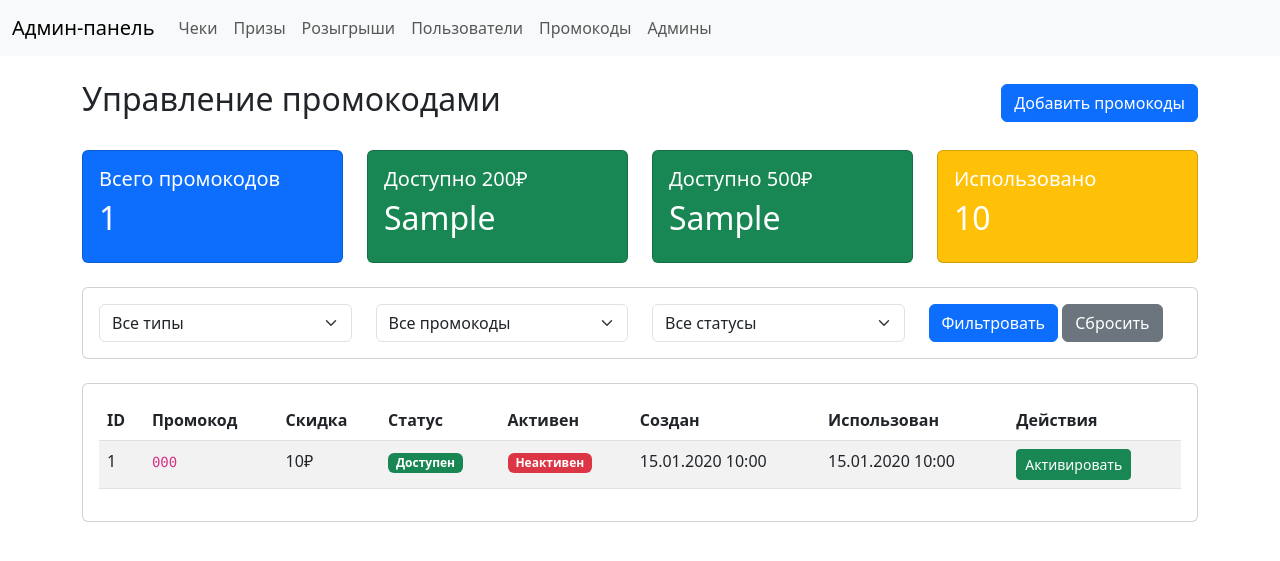
After one commit to BumBood/qrBot, a FastAPI app: template src/web/templates/promocodes.html in a window 1280 px wide. The commit adds this page. Shown: the top 561 px of the page. Run offline with FastAPI, Linux system fonts and the light colour scheme; the template is opened without the code that fills it: most values are stand-ins (such as "Sample title", 1, 10 or a date in 2020).

Commit message:
Добавлены функции активации и фильтрации промокодов в сервисе промокодов. Обновлен административный интерфейс для управления промокодами: добавлены маршруты для активации и деактивации промокодов, а также возможность фильтрации по статусу активности. В шаблоне base.html добавлена ссылка на страницу управления промокодами.

```diff
--- a/src/web/main.py
+++ b/src/web/main.py
@@ -8,8 +8,10 @@ from sqlalchemy import select
 from sqlalchemy.ext.asyncio import AsyncSession
 from models.receipt_model import Receipt
 from models.user_model import User
+from models.promocode_model import Promocode
 from services.lottery_service import select_winner, notify_winner, notify_participants
 from services.weekly_lottery_service import WeeklyLotteryService
+from services.promocode_service import promocode_service
 from starlette.middleware.sessions import SessionMiddleware
 from passlib.context import CryptContext
 from fastapi import HTTPException, status
@@ -261,3 +263,114 @@ async def list_lotteries(
     return templates.TemplateResponse(
         "lotteries.html", {"request": request, "lotteries": lotteries}
     )
+
+
+@app.get("/admin/promocodes", response_class=HTMLResponse)
+async def list_promocodes(
+    request: Request,
+    current_admin: AdminUser = Depends(get_current_admin),
+    discount_amount: str = None,
+    is_used: str = None,
+    is_active: str = None,
+    message: str = None,
+    session: AsyncSession = Depends(get_db),
+):
+    """Страница управления промокодами"""
+
+    # Получаем статистику
+    stats = await promocode_service.get_promocodes_stats(session)
+
+    # Парсим фильтры
+    discount_filter = (
+        int(discount_amount) if discount_amount and discount_amount.isdigit() else None
+    )
+    used_filter = (
+        is_used == "true" if is_used else (False if is_used == "false" else None)
+    )
+    active_filter = (
+        is_active == "true" if is_active else (False if is_active == "false" else None)
+    )
+
+    # Получаем список промокодов с фильтрацией
+    promocodes = await promocode_service.get_promocodes_list(
+        session,
+        discount_amount=discount_filter,
+        is_used=used_filter,
+        is_active=active_filter,
+        limit=100,
+    )
+
+    return templates.TemplateResponse(
+        "promocodes.html",
+        {
+            "request": request,
+            "promocodes": promocodes,
+            "stats": stats,
+            "filters": {
+                "discount_amount": discount_amount,
+                "is_used": is_used,
+                "is_active": is_active,
+            },
+            "message": message,
+        },
+    )
+
+
+@app.post("/admin/promocodes/add")
+async def add_promocodes(
+    request: Request,
+    discount_amount: int = Form(...),
+    codes: str = Form(...),
+    current_admin: AdminUser = Depends(get_current_admin),
+    session: AsyncSession = Depends(get_db),
+):
+    """Добавление новых промокодов"""
+
+    # Парсим промокоды из текста
+    codes_list = [line.strip() for line in codes.split("\n") if line.strip()]
+
+    if not codes_list:
+        return RedirectResponse(
+            url="/admin/promocodes?message=Не найдено ни одного промокода",
+            status_code=303,
+        )
+
+    # Добавляем промокоды через сервис
+    result = await promocode_service.add_promocodes(
+        session, codes_list, discount_amount
+    )
+
+    if result["success"]:
+        message = f"Добавлено {result['added_count']} промокодов, пропущено {result['skipped_count']}"
+    else:
+        message = f"Ошибка: {result['error']}"
+
+    return RedirectResponse(url=f"/admin/promocodes?message={message}", status_code=303)
+
+
+@app.post("/admin/promocodes/{promocode_id}/deactivate")
+async def deactivate_promocode(
+    promocode_id: int,
+    current_admin: AdminUser = Depends(get_current_admin),
+    session: AsyncSession = Depends(get_db),
+):
+    """Деактивация промокода"""
+
+    result = await promocode_service.deactivate_promocode(session, promocode_id)
+
+    message = result.get("message", result.get("error", "Неизвестная ошибка"))
+    return RedirectResponse(url=f"/admin/promocodes?message={message}", status_code=303)
+
+
+@app.post("/admin/promocodes/{promocode_id}/activate")
+async def activate_promocode(
+    promocode_id: int,
+    current_admin: AdminUser = Depends(get_current_admin),
+    session: AsyncSession = Depends(get_db),
+):
+    """Активация промокода"""
+
+    result = await promocode_service.activate_promocode(session, promocode_id)
+
+    message = result.get("message", result.get("error", "Неизвестная ошибка"))
+    return RedirectResponse(url=f"/admin/promocodes?message={message}", status_code=303)
--- a/src/web/templates/base.html
+++ b/src/web/templates/base.html
@@ -18,6 +18,7 @@
         <li class="nav-item"><a class="nav-link" href="/admin/prizes">Призы</a></li>
         <li class="nav-item"><a class="nav-link" href="/admin/lotteries">Розыгрыши</a></li>
         <li class="nav-item"><a class="nav-link" href="/admin/users">Пользователи</a></li>
+        <li class="nav-item"><a class="nav-link" href="/admin/promocodes">Промокоды</a></li>
         <li class="nav-item"><a class="nav-link" href="/admin/admins">Админы</a></li>
       </ul>
     </div>
--- /dev/null
+++ b/src/web/templates/promocodes.html
@@ -0,0 +1,192 @@
+{% extends "base.html" %}
+{% block content %}
+<div class="row">
+    <div class="col-12">
+        <div class="d-flex justify-content-between align-items-center mb-4">
+            <h2>Управление промокодами</h2>
+            <button type="button" class="btn btn-primary" data-bs-toggle="modal" data-bs-target="#addPromocodesModal">
+                Добавить промокоды
+            </button>
+        </div>
+
+        <!-- Статистика промокодов -->
+        <div class="row mb-4">
+            <div class="col-md-3">
+                <div class="card bg-primary text-white">
+                    <div class="card-body">
+                        <h5 class="card-title">Всего промокодов</h5>
+                        <h2>{{ stats.total_count }}</h2>
+                    </div>
+                </div>
+            </div>
+            <div class="col-md-3">
+                <div class="card bg-success text-white">
+                    <div class="card-body">
+                        <h5 class="card-title">Доступно 200₽</h5>
+                        <h2>{{ stats.available_200 }}</h2>
+                    </div>
+                </div>
+            </div>
+            <div class="col-md-3">
+                <div class="card bg-success text-white">
+                    <div class="card-body">
+                        <h5 class="card-title">Доступно 500₽</h5>
+                        <h2>{{ stats.available_500 }}</h2>
+                    </div>
+                </div>
+            </div>
+            <div class="col-md-3">
+                <div class="card bg-warning text-white">
+                    <div class="card-body">
+                        <h5 class="card-title">Использовано</h5>
+                        <h2>{{ stats.used_200 + stats.used_500 }}</h2>
+                    </div>
+                </div>
+            </div>
+        </div>
+
+        <!-- Фильтры -->
+        <div class="card mb-4">
+            <div class="card-body">
+                <form method="get" action="/admin/promocodes">
+                    <div class="row">
+                        <div class="col-md-3">
+                            <select name="discount_amount" class="form-select">
+                                <option value="">Все типы</option>
+                                <option value="200" {% if filters.discount_amount == "200" %}selected{% endif %}>200₽</option>
+                                <option value="500" {% if filters.discount_amount == "500" %}selected{% endif %}>500₽</option>
+                            </select>
+                        </div>
+                        <div class="col-md-3">
+                            <select name="is_used" class="form-select">
+                                <option value="">Все промокоды</option>
+                                <option value="false" {% if filters.is_used == "false" %}selected{% endif %}>Доступные</option>
+                                <option value="true" {% if filters.is_used == "true" %}selected{% endif %}>Использованные</option>
+                            </select>
+                        </div>
+                        <div class="col-md-3">
+                            <select name="is_active" class="form-select">
+                                <option value="">Все статусы</option>
+                                <option value="true" {% if filters.is_active == "true" %}selected{% endif %}>Активные</option>
+                                <option value="false" {% if filters.is_active == "false" %}selected{% endif %}>Неактивные</option>
+                            </select>
+                        </div>
+                        <div class="col-md-3">
+                            <button type="submit" class="btn btn-primary">Фильтровать</button>
+                            <a href="/admin/promocodes" class="btn btn-secondary">Сбросить</a>
+                        </div>
+                    </div>
+                </form>
+            </div>
+        </div>
+
+        <!-- Список промокодов -->
+        <div class="card">
+            <div class="card-body">
+                <table class="table table-striped">
+                    <thead>
+                        <tr>
+                            <th>ID</th>
+                            <th>Промокод</th>
+                            <th>Скидка</th>
+                            <th>Статус</th>
+                            <th>Активен</th>
+                            <th>Создан</th>
+                            <th>Использован</th>
+                            <th>Действия</th>
+                        </tr>
+                    </thead>
+                    <tbody>
+                        {% for promocode in promocodes %}
+                        <tr>
+                            <td>{{ promocode.id }}</td>
+                            <td><code>{{ promocode.code }}</code></td>
+                            <td>{{ promocode.discount_amount }}₽</td>
+                            <td>
+                                {% if promocode.is_used %}
+                                    <span class="badge bg-warning">Использован</span>
+                                {% else %}
+                                    <span class="badge bg-success">Доступен</span>
+                                {% endif %}
+                            </td>
+                            <td>
+                                {% if promocode.is_active %}
+                                    <span class="badge bg-success">Активен</span>
+                                {% else %}
+                                    <span class="badge bg-danger">Неактивен</span>
+                                {% endif %}
+                            </td>
+                            <td>{{ promocode.created_at.strftime('%d.%m.%Y %H:%M') if promocode.created_at else '-' }}</td>
+                            <td>{{ promocode.used_at.strftime('%d.%m.%Y %H:%M') if promocode.used_at else '-' }}</td>
+                            <td>
+                                {% if not promocode.is_used and promocode.is_active %}
+                                <form method="post" action="/admin/promocodes/{{ promocode.id }}/deactivate" class="d-inline">
+                                    <button type="submit" class="btn btn-sm btn-danger"
+                                            onclick="return confirm('Деактивировать промокод?')">
+                                        Деактивировать
+                                    </button>
+                                </form>
+                                {% elif not promocode.is_used and not promocode.is_active %}
+                                <form method="post" action="/admin/promocodes/{{ promocode.id }}/activate" class="d-inline">
+                                    <button type="submit" class="btn btn-sm btn-success">
+                                        Активировать
+                                    </button>
+                                </form>
+                                {% endif %}
+                            </td>
+                        </tr>
+                        {% else %}
+                        <tr>
+                            <td colspan="8" class="text-center">Промокоды не найдены</td>
+                        </tr>
+                        {% endfor %}
+                    </tbody>
+                </table>
+            </div>
+        </div>
+    </div>
+</div>
+
+<!-- Модальное окно для добавления промокодов -->
+<div class="modal fade" id="addPromocodesModal" tabindex="-1">
+    <div class="modal-dialog modal-lg">
+        <div class="modal-content">
+            <div class="modal-header">
+                <h5 class="modal-title">Добавить промокоды</h5>
+                <button type="button" class="btn-close" data-bs-dismiss="modal"></button>
+            </div>
+            <form method="post" action="/admin/promocodes/add">
+                <div class="modal-body">
+                    <div class="mb-3">
+                        <label for="discount_amount" class="form-label">Размер скидки</label>
+                        <select name="discount_amount" id="discount_amount" class="form-select" required>
+                            <option value="">Выберите размер скидки</option>
+                            <option value="200">200₽</option>
+                            <option value="500">500₽</option>
+                        </select>
+                    </div>
+                    <div class="mb-3">
+                        <label for="codes" class="form-label">Промокоды (каждый с новой строки)</label>
+                        <textarea name="codes" id="codes" class="form-control" rows="10"
+                                  placeholder="PROMO200-001&#10;PROMO200-002&#10;PROMO200-003" required></textarea>
+                        <div class="form-text">Введите промокоды, каждый с новой строки</div>
+                    </div>
+                </div>
+                <div class="modal-footer">
+                    <button type="button" class="btn btn-secondary" data-bs-dismiss="modal">Отмена</button>
+                    <button type="submit" class="btn btn-primary">Добавить промокоды</button>
+                </div>
+            </form>
+        </div>
+    </div>
+</div>
+
+{% if message %}
+<script>
+    document.addEventListener('DOMContentLoaded', function() {
+        alert('{{ message }}');
+    });
+</script>
+{% endif %}
+
+{% endblock %}
```
Also changed, not shown: src/combined_migration.py (deleted, +0 -90 lines), src/migration_add_promocode_id.py (deleted, +0 -30 lines), src/migration_add_receipt_address.py (deleted, +0 -16 lines), src/migration_add_receipt_columns.py (deleted, +0 -19 lines), src/migration_add_utm.py (deleted, +0 -16 lines), src/migration_create_admin_users.py (deleted, +0 -24 lines), src/services/promocode_service.py (+42 -0 lines).
